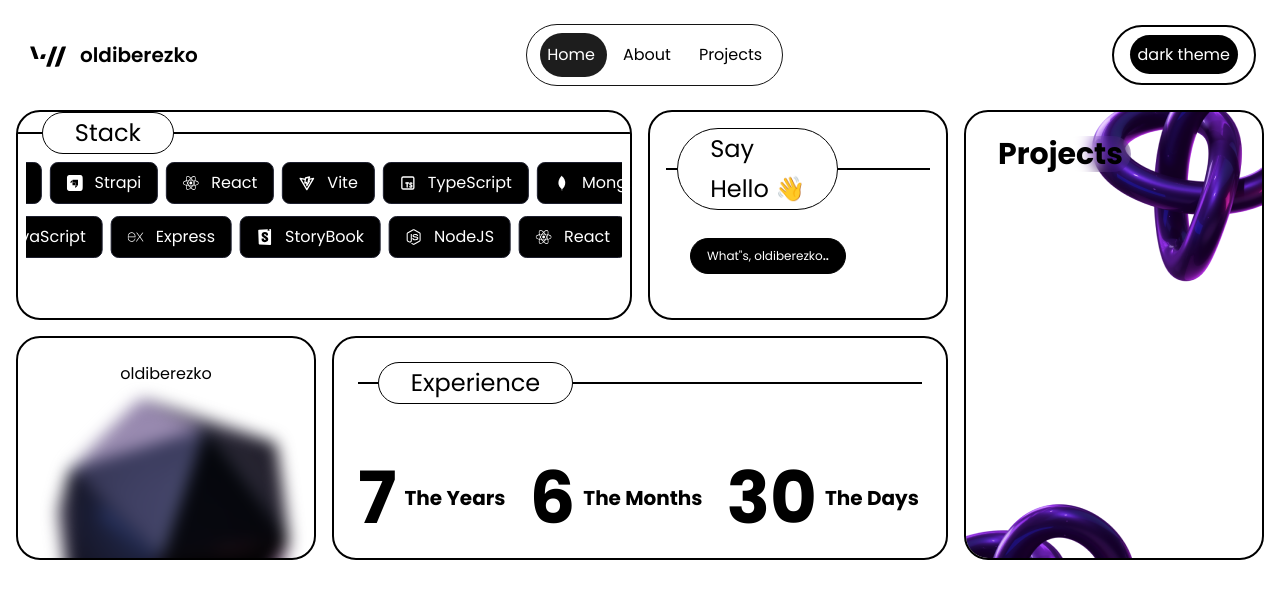
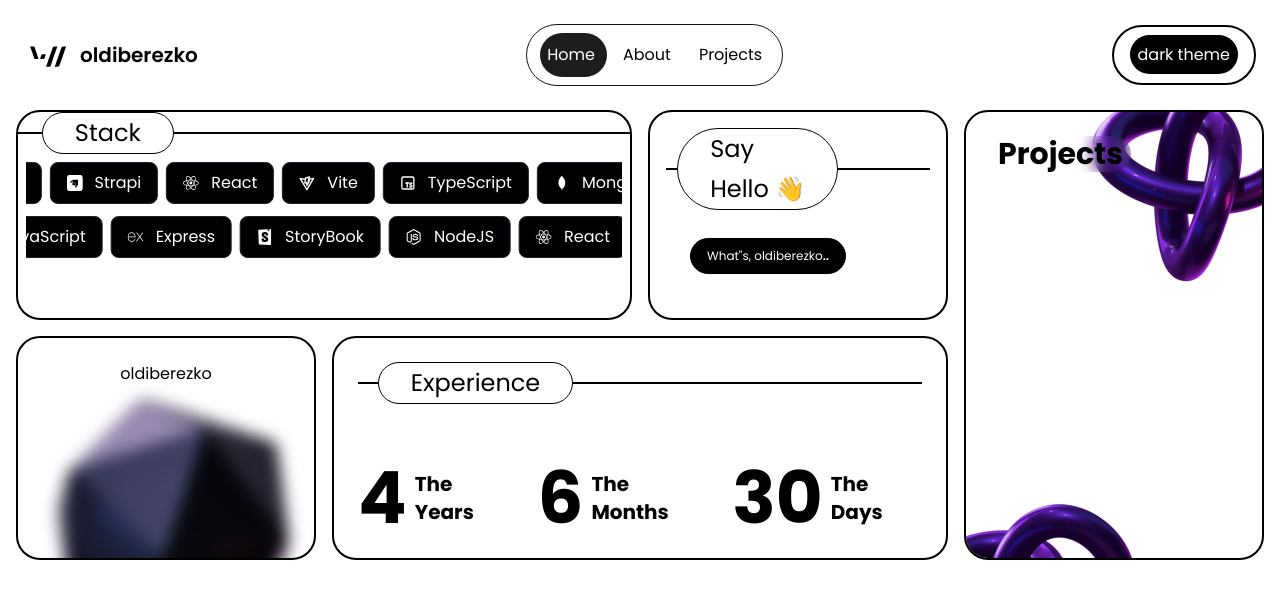
Before and after one commit to allfred1/ny_portfolio, a Next.js app: page / in a window 1280 px wide. Shown: the top 598 px of the page. Built offline with nearby package versions, Linux system fonts and the light colour scheme.

Commit message:
why 7 years idk

```diff
--- a/app/page.tsx
+++ b/app/page.tsx
@@ -117,7 +117,7 @@ export default function Home() {
           <Title>Experience</Title>
           <div className="flex items-center gap-6">
             <div className="flex items-center gap-2">
-              <NumberAnimator target={7} />
+              <NumberAnimator target={4} />
               <span className="text-xl font-bold text-black dark:text-white">The Years</span>
             </div>
             <div className="flex items-center gap-2">
--- a/package.json
+++ b/package.json
@@ -13,6 +13,7 @@
   },
   "dependencies": {
     "eslint-plugin-prettier": "^5.1.3",
+    "eslint-plugin-tailwindcss": "^3.17.4",
     "framer-motion": "^11.2.12",
     "next": "14.2.4",
     "prettier": "^3.3.2",
```
